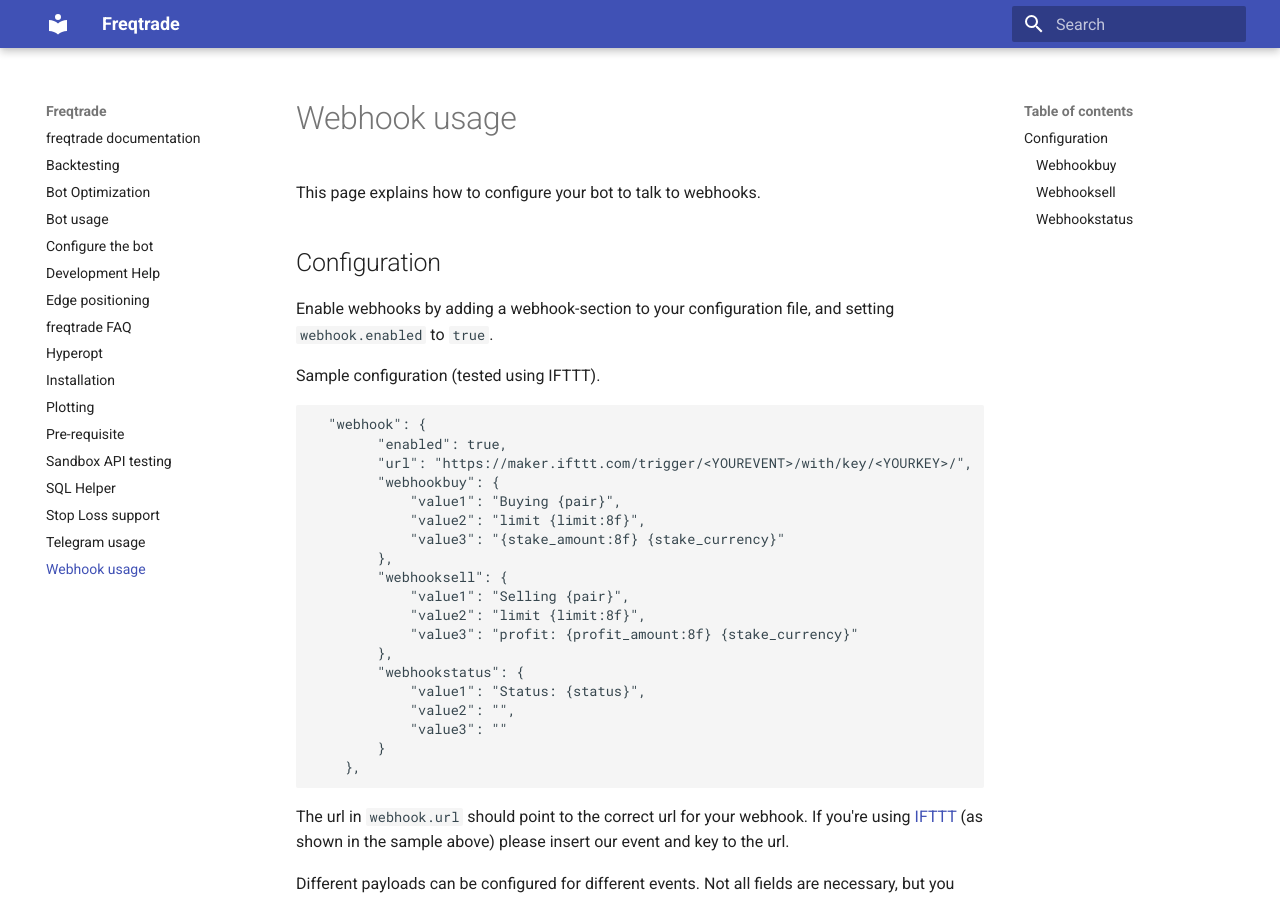
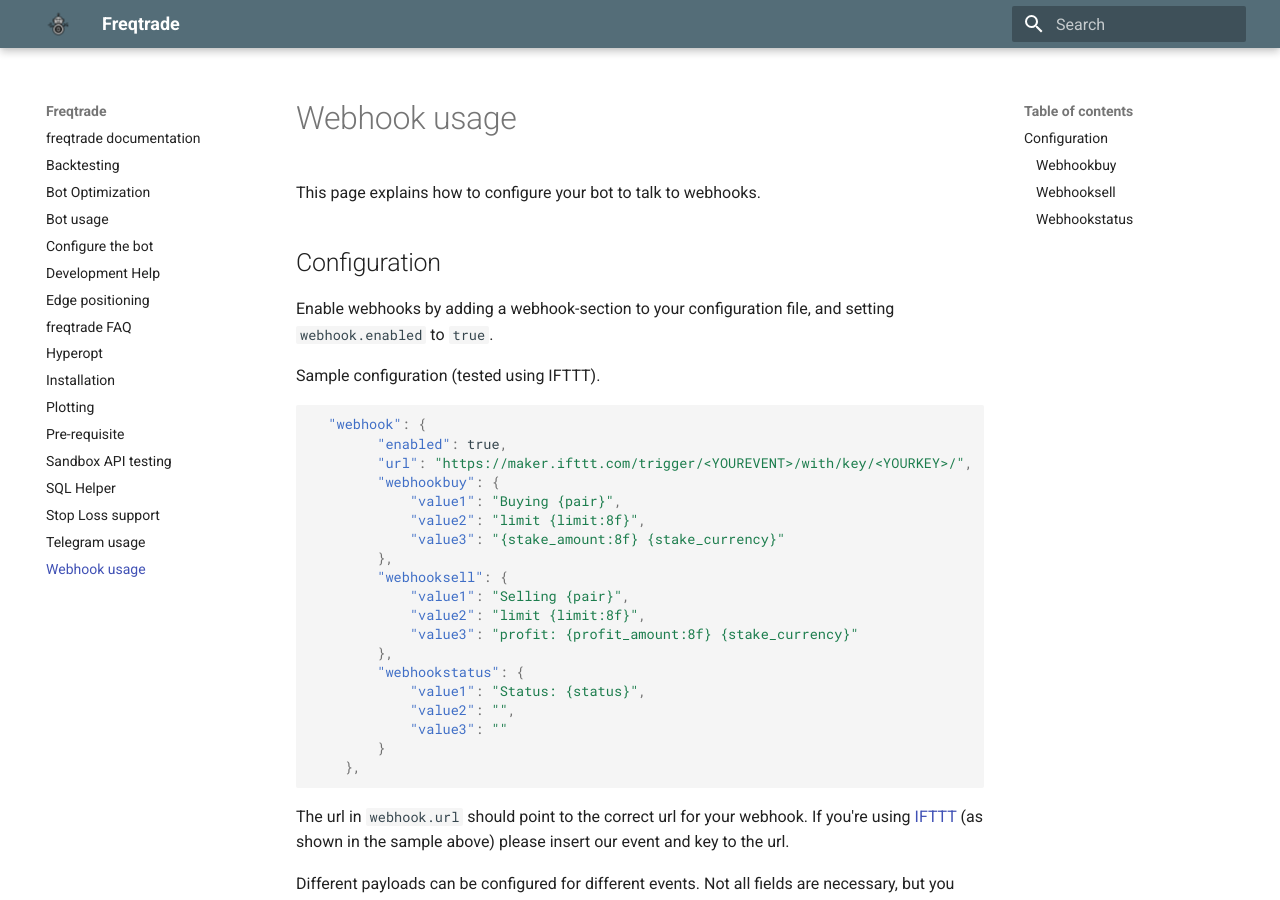
Before and after one commit to jacksonmori755/Crypto-trading-bot, an MkDocs documentation site: the page built from docs/webhook-config.md, in a window 1280 px wide and 900 px high. Built offline with MkDocs 1.6.1 and Material for MkDocs 9.7.7, drawn with Linux system fonts in a browser that asks for light colours.

Commit message:
added theme configuration

```diff
--- a/mkdocs.yml
+++ b/mkdocs.yml
@@ -1,2 +1,13 @@
 site_name: Freqtrade
-theme: material
+theme:
+  name: material
+  logo: 'images/logo.png'
+  palette:
+    primary: 'blue grey'
+    accent: 'cyan'
+markdown_extensions:
+  - admonition
+  - codehilite:
+      guess_lang: false
+  - toc:
+      permalink: true
```
Also changed, not shown: docs/images/logo.png (added).
